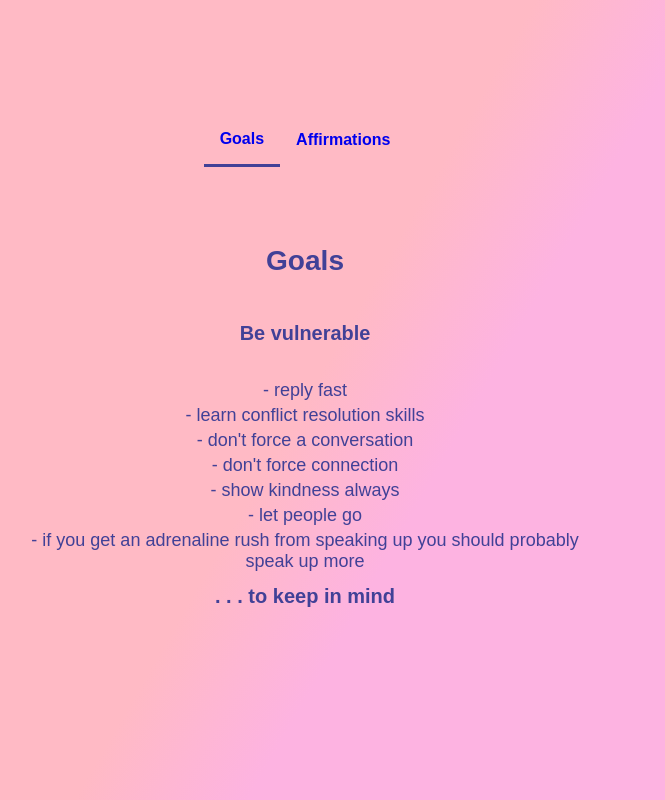
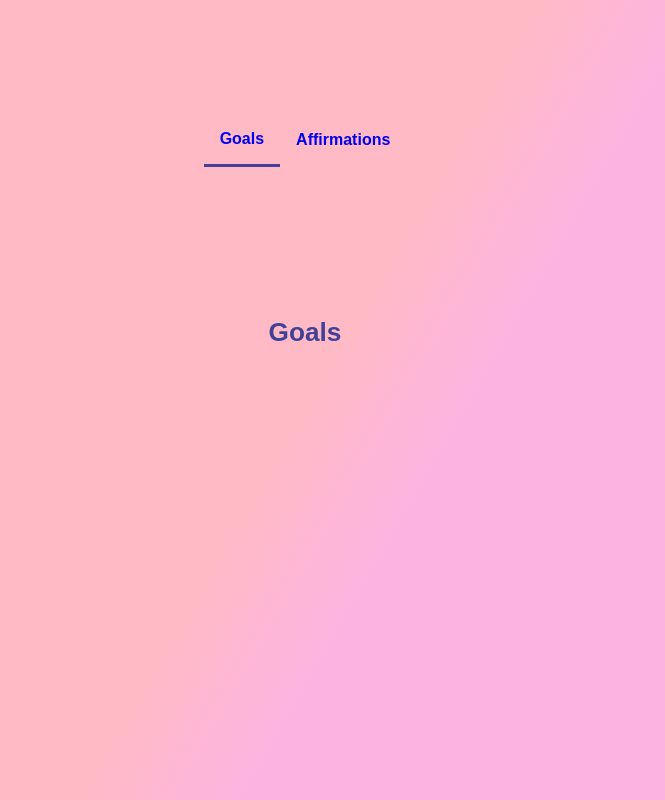
Before and after one commit to limiajayi/Affirmations, a React (Vite) app: page /goals in a window 1280 px wide. Shown: the whole page, without its empty margins (335-1000 px from the left). Built offline with nearby package versions, Linux system fonts and the light colour scheme; a web font is replaced by a local one.

Commit message:
Fade in, fade out animation for goals.

```diff
--- a/src/App.css
+++ b/src/App.css
@@ -7,6 +7,7 @@ nav {
 
 h3 {
     margin: .7rem;
+    position: relative;
 }
 
 small {
@@ -20,17 +21,25 @@ small {
     align-items: center;
     justify-content: center;
     flex-direction: column;
-    font-size: 1.5rem;
+    font-size: 1.4rem;
     padding: 0px;
     width: 45vw;
     height: 65vh;
 }
 
-.views p {
+.goals {
+    display: flex;
+    align-items: center;
+    justify-content: center;
+    flex-direction: column;
+    font-size: 1.4rem;
+    padding: 0px;
+}
+
+.goals p {
     display: inline;
     padding: 2px;
     margin: 0;
-    font-size: large;
 }
 
 a {
@@ -51,3 +60,11 @@ a:hover {
 a.active {
     border-bottom: 3px solid rgb(65, 65, 151);
 }
+
+.quote-container {
+    transition: opacity 0.5s ease-in-out;
+}
+
+.fade-out {
+    opacity: 0;
+}
--- a/src/App.jsx
+++ b/src/App.jsx
@@ -30,7 +30,6 @@ const App = () => {
                 </Link>
             </nav>
 
-            {console.log(active)}
             <Routes>
                 <Route path='/' element={<Home />}/>
                 <Route path='/goals' element={<Goals />}/>
--- a/src/Goals.jsx
+++ b/src/Goals.jsx
@@ -45,13 +45,21 @@ const Goals = () => {
     ];
 
     const [selected, setSelected] = useState(0);
+    const [visible, setVisible] = useState(true);
 
      //change goals every 25 seconds
     useEffect(() => {
         const interval = setInterval(() => {
+            setVisible(false);
+
+            setTimeout(() => {
 
                 const newSelected = Math.floor(Math.random() * goals.length)
                 setSelected(newSelected)
+
+                setVisible(true);
+
+            }, 500);
 
         }, 5000);
 
@@ -62,8 +70,11 @@ const Goals = () => {
     const arrayOfKeys = Object.keys(goals[selected])
 
     return (
-        <div className="views">
+        <div
+        className="views">
             <h3>Goals</h3>
+            <div
+            className={`goals quote-container ${visible? '' : 'fade-out'}`}>
                 <h5>
                     {arrayOfKeys[0]}
                 </h5>
@@ -78,6 +89,7 @@ const Goals = () => {
                     }
                 <small>. . . to keep in mind</small>
             </div>
+        </div>
     )
 }
 
```
Lines whose indentation alone changed are shown as unchanged.
